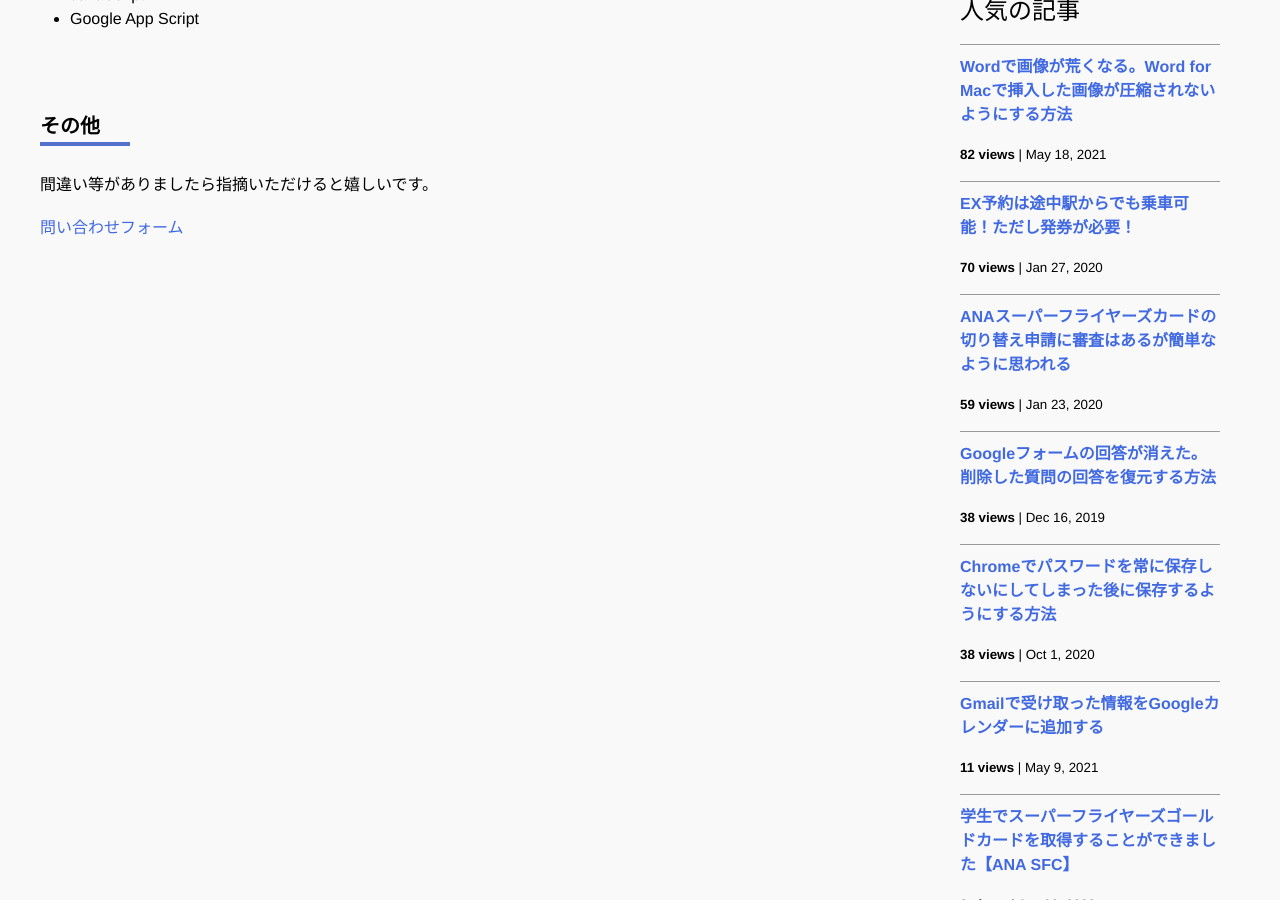
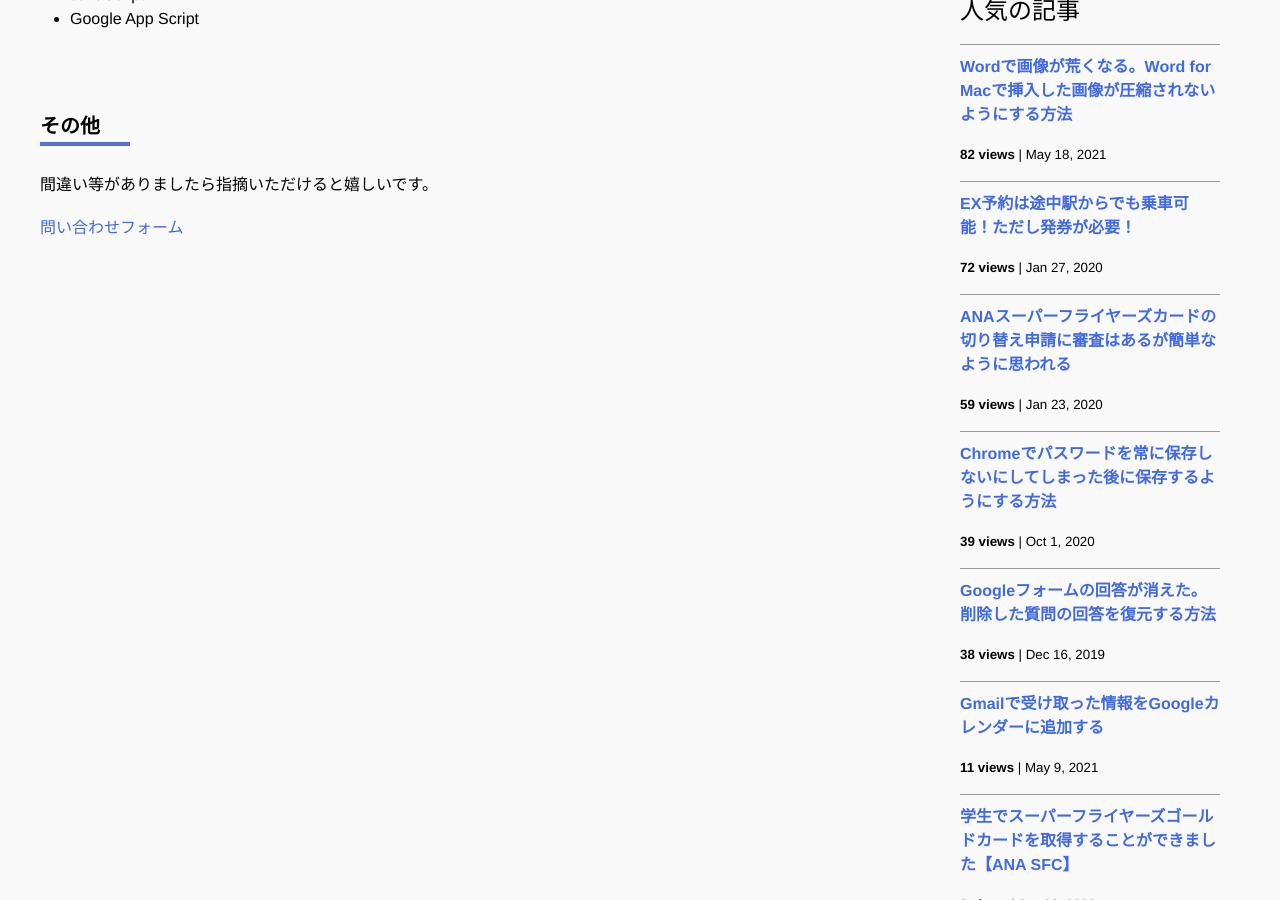
Before and after one commit to iwanaminami/shoyaiwaname, a Jekyll site: the page built from about.markdown, in a window 1280 px wide and 900 px high, scrolled down 830 px. Built offline with Jekyll 4.4.1, drawn with Linux system fonts in a browser that asks for light colours; nearby versions of some CDN libraries; comment, search, counter and statistics services are not loaded.

Commit message:
chore(ga): update _data/popularposts.yml 20260122-1852

```diff
--- a/_data/popularposts.yml
+++ b/_data/popularposts.yml
@@ -1,14 +1,14 @@
 side:
   - view: 82
     url: "/2021/05/18/image-compression-word.html"
-  - view: 70
+  - view: 72
     url: "/2020/01/27/ex-rideontheway.html"
   - view: 59
     url: "/2020/01/23/sfc-judge.html"
+  - view: 39
+    url: "/2020/10/01/googlepassword.html"
   - view: 38
     url: "/2019/12/16/restore-googleform.html"
-  - view: 38
-    url: "/2020/10/01/googlepassword.html"
   - view: 11
     url: "/2021/05/09/gmailtocalendar.html"
   - view: 9
```
